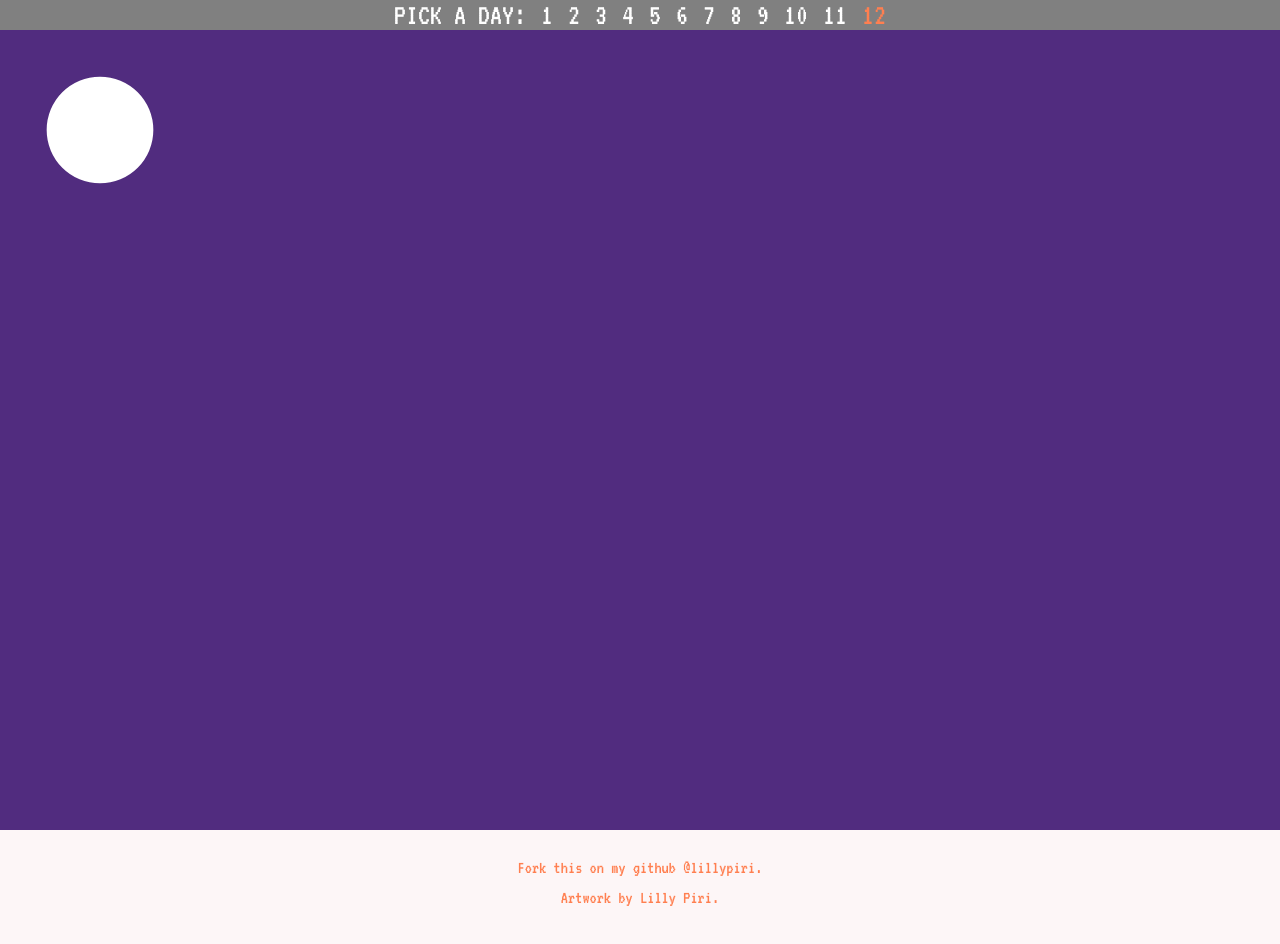
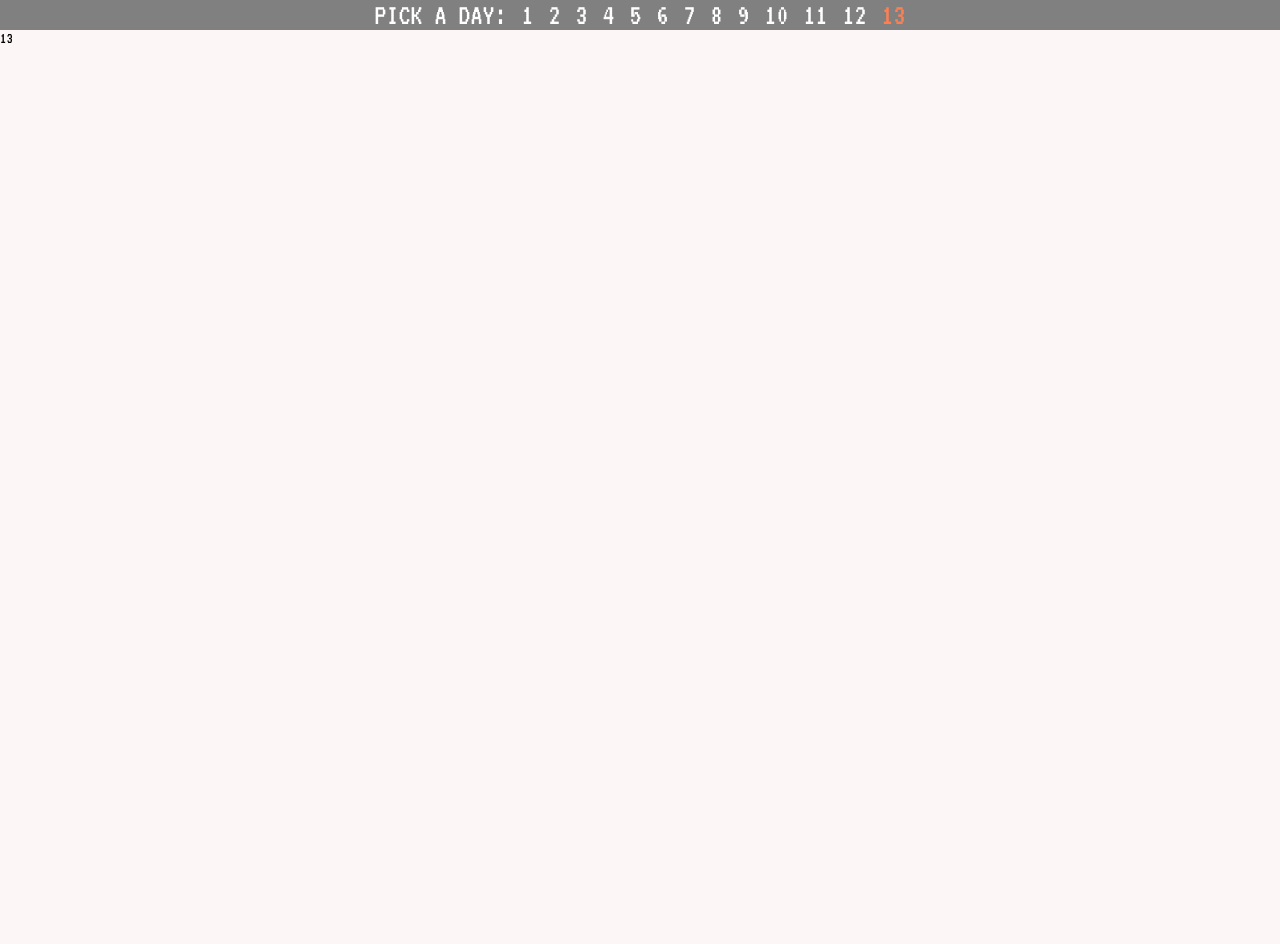
Before and after one commit to lillypiri/30apps30days, a React (Create React App) app: page / in a window 1280 px wide. Shown: the top 944 px of the page. After the commit the page ends 800 px from the top, so only its background shows below. Built offline with nearby package versions, Linux system fonts and the light colour scheme; a web font is replaced by a local one.

Commit message:
initial commit for day 13

```diff
--- a/src/App.js
+++ b/src/App.js
@@ -12,12 +12,13 @@ import Day9 from './day9';
 import Day10 from './day10';
 import Day11 from './day11';
 import Day12 from './day12';
+import Day13 from './day13';
 
 class App extends Component {
     constructor(props) {
         super(props);
         this.state = {
-            current_app: 11
+            current_app: 12
         }
     }
     render() {
@@ -60,6 +61,9 @@ class App extends Component {
             case 11:
                 day = (<Day12 />)
                 break;
+            case 12:
+                day = (<Day13 />)
+                break;
             default:
 
         }
@@ -67,7 +71,7 @@ class App extends Component {
             <div>
                 <div className="app-switcher">
                     Pick a day:
-                    {[0,1,2,3,4,5,6,7,8,9,10,11].map(number => {
+                    {[0,1,2,3,4,5,6,7,8,9,10,11,12].map(number => {
                         return (
                             <div key={number} className={`app-button ${this.state.current_app === number ? "active-app" : "" }`} onClick={e => this.setState({ current_app: number })} >
                                 {number +1}
--- /dev/null
+++ b/src/day13.js
@@ -0,0 +1,13 @@
+import React, {Component} from 'react';
+
+class Thirteen extends Component {
+    render() {
+        return (
+            <div>
+                13
+            </div>
+        )
+    }
+}
+
+export default Thirteen;
```
